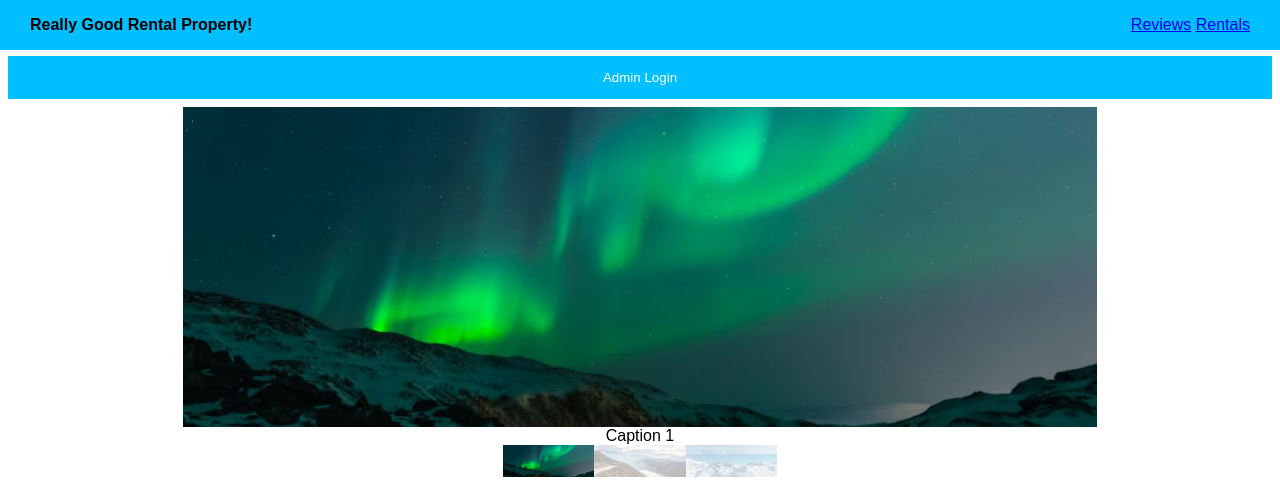
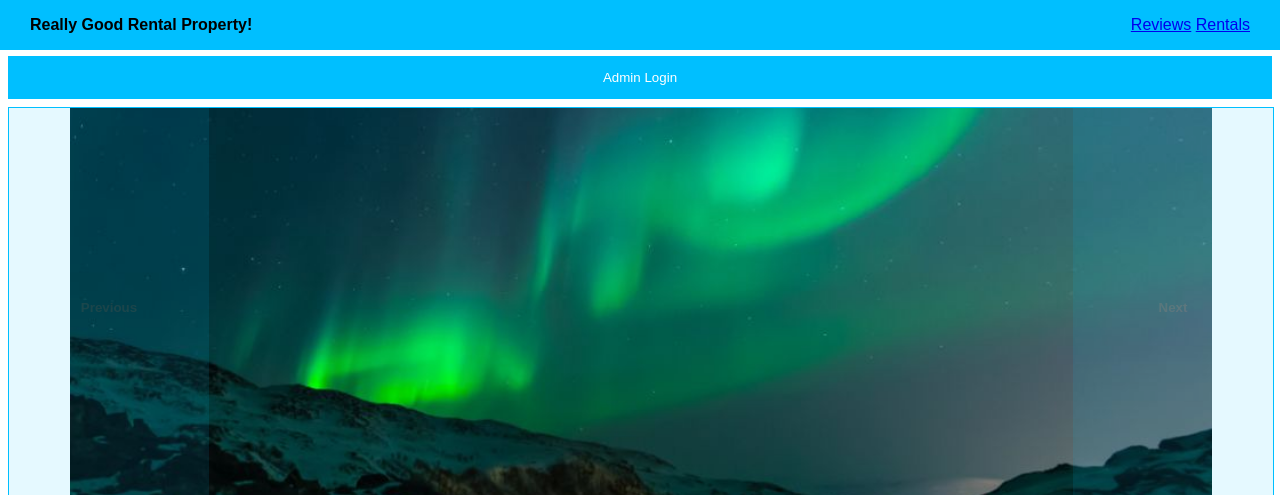
Before and after one commit to SchooledGit/WBcoursework, a Flask app: page / in a window 1280 px wide. Shown: the top 495 px of the page. Run offline with Flask 2, Linux system fonts and the light colour scheme; grey boxes are pictures that could not be loaded.

Commit message:
Update slideshow.css

```diff
--- a/bookingSite/static/css/slideshow.css
+++ b/bookingSite/static/css/slideshow.css
@@ -1,15 +1,9 @@
 /* https://www.w3schools.com/howto/tryit.asp?filename=tryhow_js_slideshow, changed to look a bit better and some els have common looks */
 /* flexbox */
-body {
-  overflow-x: hidden;
-  overflow-y: scroll;
+img {
+  height: 100%;
+  max-width: 100%;
   font-family: "Arial", "Verdana", sans-serif;
-}
-
-img {
-  max-height: 100%;
-  max-width: 100%;
-  margin: 0;
 }
 
 .dot-container {
@@ -22,28 +16,36 @@ img {
 
 .slideshow-container {
   width: 100%;
+  height:auto;
   margin: 0;
+  padding: 0;
   position: relative;
+  border: solid deepskyblue 1px;
 }
 
 .slide {
   display: none;
-  height: 20em;
+  height: 400px;
   max-width: 100%;
   text-align: center;
 }
 
 .caption {
-  color: black;
+  background-color: deepskyblue;
+  color:white;
   margin: auto;
-  font-size: 1em;
   text-align: center;
+  padding:5px;
+  display:none;
 }
 
 .dot {
   padding: 0;
   border-radius: 50%;
   opacity: 0.3;
+  margin:5px;
+  width:40px;
+  height:40px;
 }
 
 .dot:hover, .active {
@@ -51,12 +53,12 @@ img {
 }
 
 .prev, .next {
-  height: 24em;
-  width: 25%;
-  top: 0;
+  top:-9px;
+  height: 401px;
+  width: 200px;
   font-weight: bold;
   position: absolute;
-  opacity: 0;
+  opacity: 0.1;
 }
 
 .next {
@@ -68,23 +70,14 @@ img {
 }
 
 iframe {
-  width: 100%;
+  width: 60%;
   height: 100%;
+
 }
 
 .map-container {
   width: 100%;
-  height: 20em;
+  height: 400px;
   text-align: center;
   border: 0;
 }
-
-button {
-  background-color: deepskyblue;
-  color: white;
-  padding: 14px 20px;
-  margin 0;
-  border: none;
-  cursor: pointer;
-  width: 100px;
-}
```
